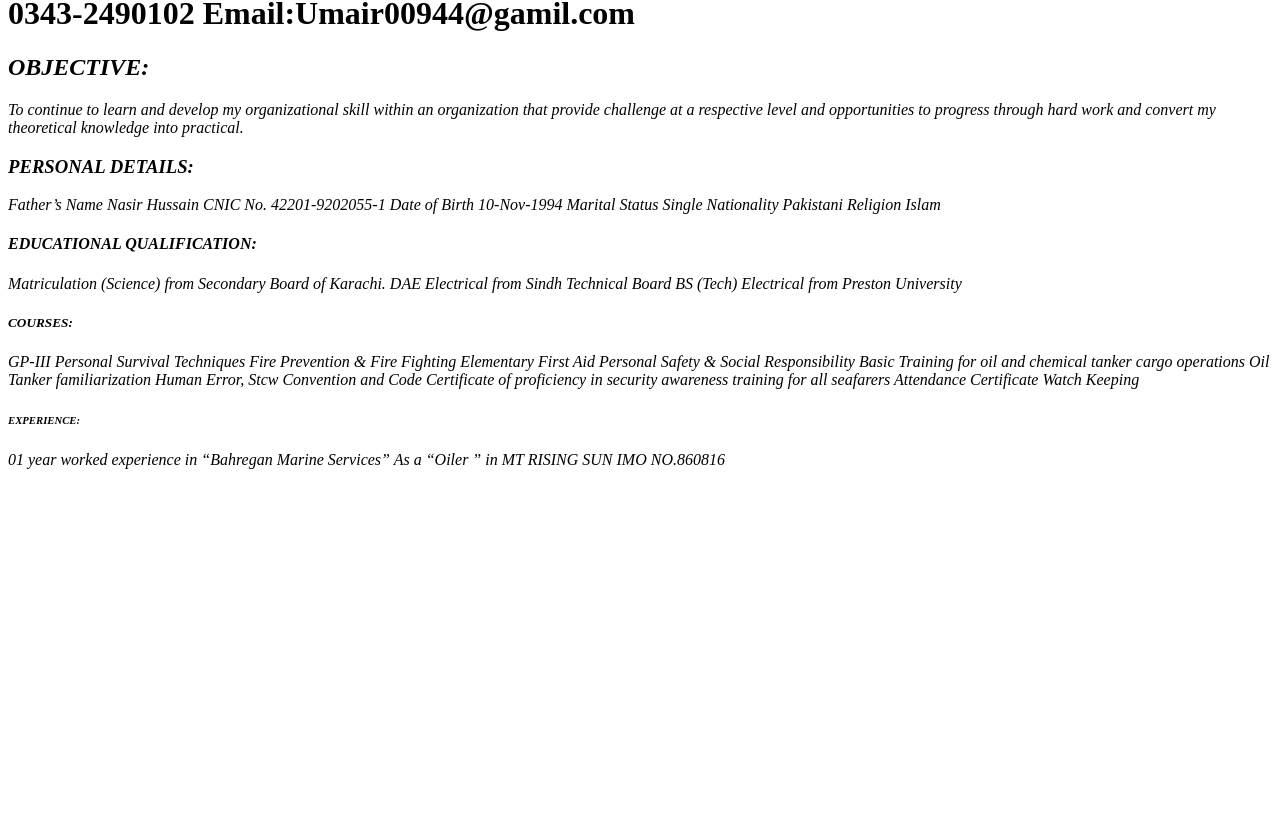
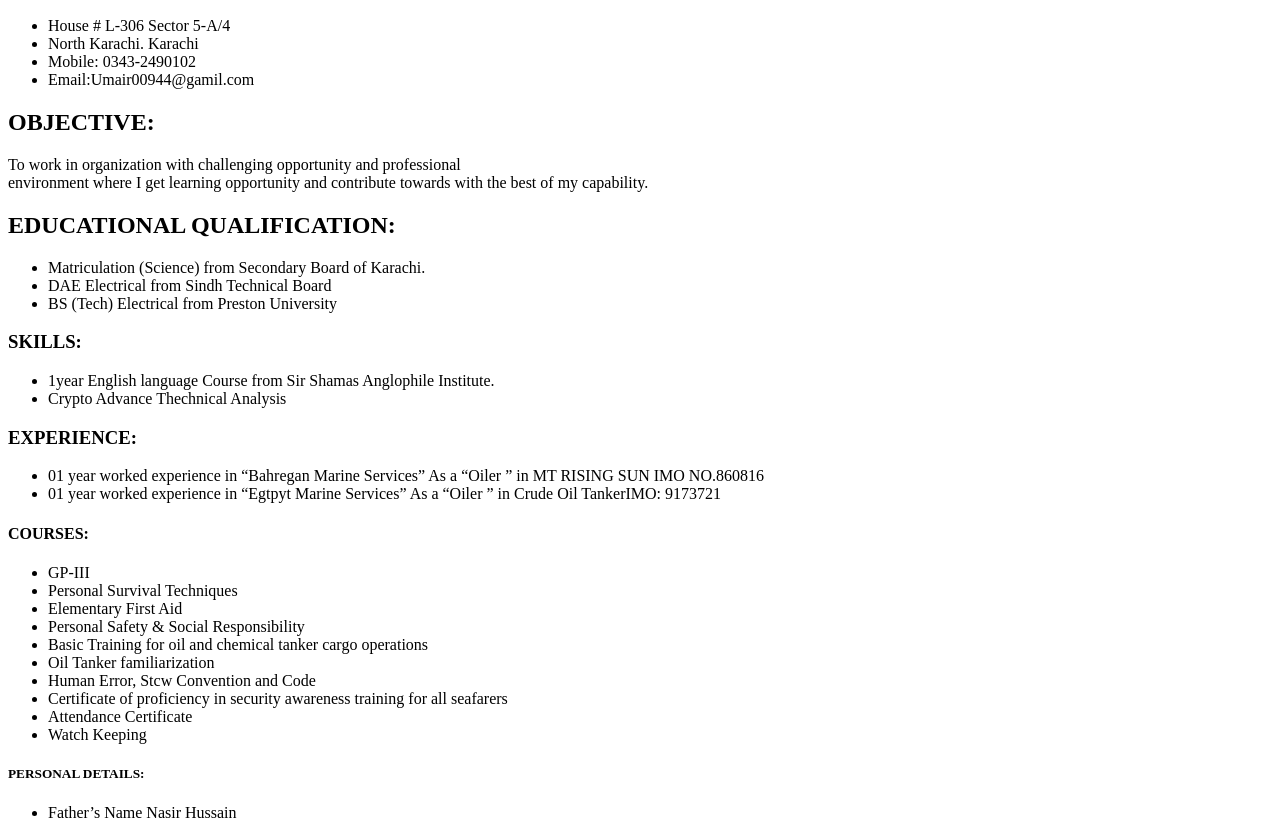
Before and after one commit to MUmairNasir/My-resume, a plain HTML site: page index.html in a window 1280 px wide. Shown: the part 63-901 px from the top of the page. Before the commit the page ends 800 px from the top, so only its background shows below. Drawn offline with Linux system fonts and the light colour scheme.

Commit message:
my resume

```diff
--- a/index.html
+++ b/index.html
@@ -4,44 +4,53 @@
     <meta charset="UTF-8">
     <meta http-equiv="X-UA-Compatible" content="IE=edge">
     <meta name="viewport" content="width=device-width, initial-scale=1.0">
-    <title>Document</title>
+    <title>>Muhammad Umair hussain</title>
 </head>
 <body>
-    <h1>muhammad umair hussain
-        House # L-306 Sector 5-A/4
-        North Karachi. Karachi
-        Mobile: 0343-2490102
-        Email:Umair00944@gamil.com
-    </h1>
-    <h2><i>OBJECTIVE:<i></i></h2>
-    <p>To continue to learn and develop my organizational skill within an organization that provide
-        challenge at a respective level and opportunities to progress through hard work and convert my
-        theoretical knowledge into practical.</p>
-        <h3>PERSONAL DETAILS:</h3>
-        <p>Father’s Name                    Nasir Hussain
-            CNIC No.                        42201-9202055-1
-            Date of Birth                   10-Nov-1994
-            Marital Status                  Single
-            Nationality                     Pakistani
-            Religion                        Islam </p>
-            <h4>EDUCATIONAL QUALIFICATION:</h4>
-            <p>Matriculation (Science) from Secondary Board of Karachi.
-                DAE Electrical from Sindh Technical Board
-                BS (Tech) Electrical from Preston University </p>
-                <h5>COURSES:</h5>
-                <p>GP-III
-                    Personal Survival Techniques
-                    Fire Prevention & Fire Fighting
-                    Elementary First Aid
-                    Personal Safety & Social Responsibility
-                    Basic Training for oil and chemical tanker cargo operations
-                    Oil Tanker familiarization
-                    Human Error, Stcw Convention and Code
-                    Certificate of proficiency in security awareness training for all seafarers
-                    Attendance Certificate
-                    Watch Keeping</p>
-                    <h6>EXPERIENCE:</h6>
-                    <p>01 year worked experience in “Bahregan Marine Services” As a “Oiler ” in MT RISING SUN IMO
-                        NO.860816</p>
+   <h1>Muhammad Umair Hussain</h1>
+     <ul>
+     <li>  House # L-306 Sector 5-A/4
+     <li>  North Karachi. Karachi <br>
+     <li>  Mobile: 0343-2490102<br>
+     <li>  Email:Umair00944@gamil.com
+     </ul>
+     <h2>OBJECTIVE:</h2>
+         <p>To work in organization with challenging opportunity and professional <br>
+         environment where I get learning opportunity and contribute towards with the best of my capability. <br>
+         </p>
+<H2> EDUCATIONAL QUALIFICATION:</H2>
+<Ul>
+    <li>Matriculation (Science) from Secondary Board of Karachi. </li>
+    <li>DAE Electrical from Sindh Technical Board </li>
+    <li>BS (Tech) Electrical from Preston University</li>
+</Ul>
+<h3>SKILLS:</h3>
+<ul>
+    <li>1year English language Course from Sir Shamas Anglophile Institute. </li>
+    <li>Crypto Advance Thechnical Analysis</li>
+</ul>
+<H3>EXPERIENCE:</H3>
+<UL>
+    <Li>01 year worked experience in “Bahregan Marine Services” As a “Oiler ” in MT RISING SUN IMO
+        NO.860816 </Li>
+     <LI>01 year worked experience in “Egtpyt Marine Services” As a “Oiler ” in Crude Oil TankerIMO: 9173721 </LI>
+</UL>
+<h4>COURSES:</h4>
+<ul>
+    <li>GP-III</li>
+    <li>Personal Survival Techniques</li>
+    <li>Elementary First Aid</li>
+    <li>Personal Safety & Social Responsibility</li>
+    <li>Basic Training for oil and chemical tanker cargo operations</li>
+    <li>Oil Tanker familiarization</li>
+    <li>Human Error, Stcw Convention and Code</li>
+    <li>Certificate of proficiency in security awareness training for all seafarers</li>
+    <li>Attendance Certificate</li>
+    <li>Watch Keeping</li>
+    </ul>
+    <h5>PERSONAL DETAILS:</h5>
+    <ul>
+        <li>Father’s Name          Nasir Hussain </li>
+    </ul>
 </body>
 </html>
```
